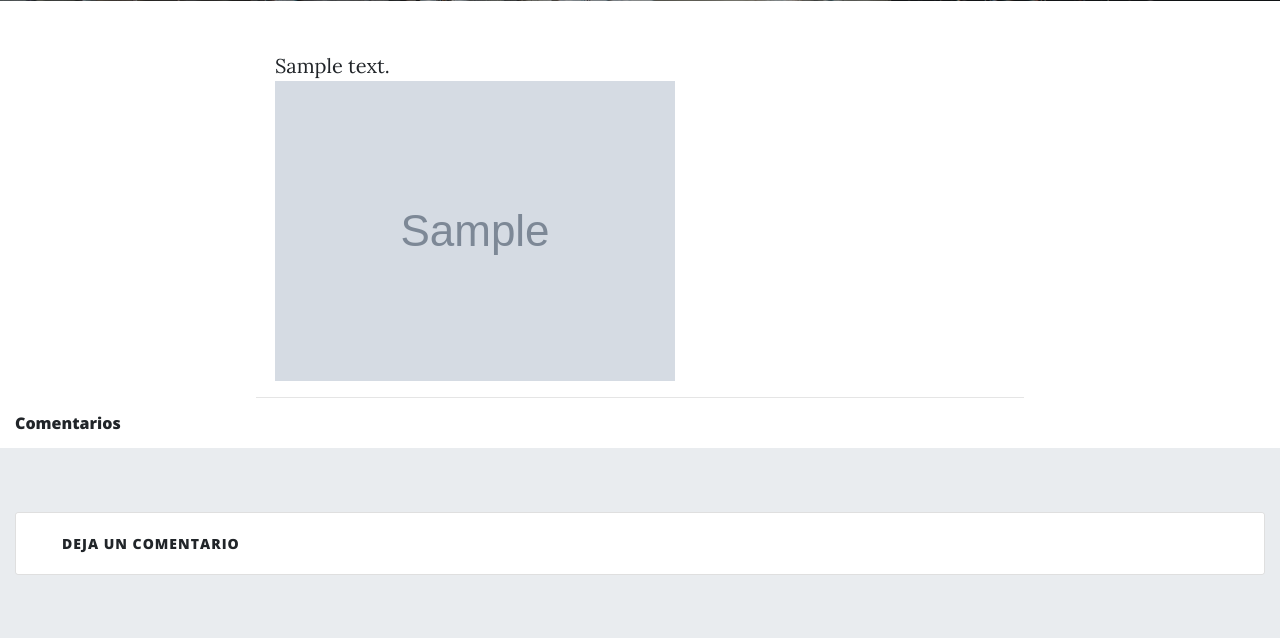
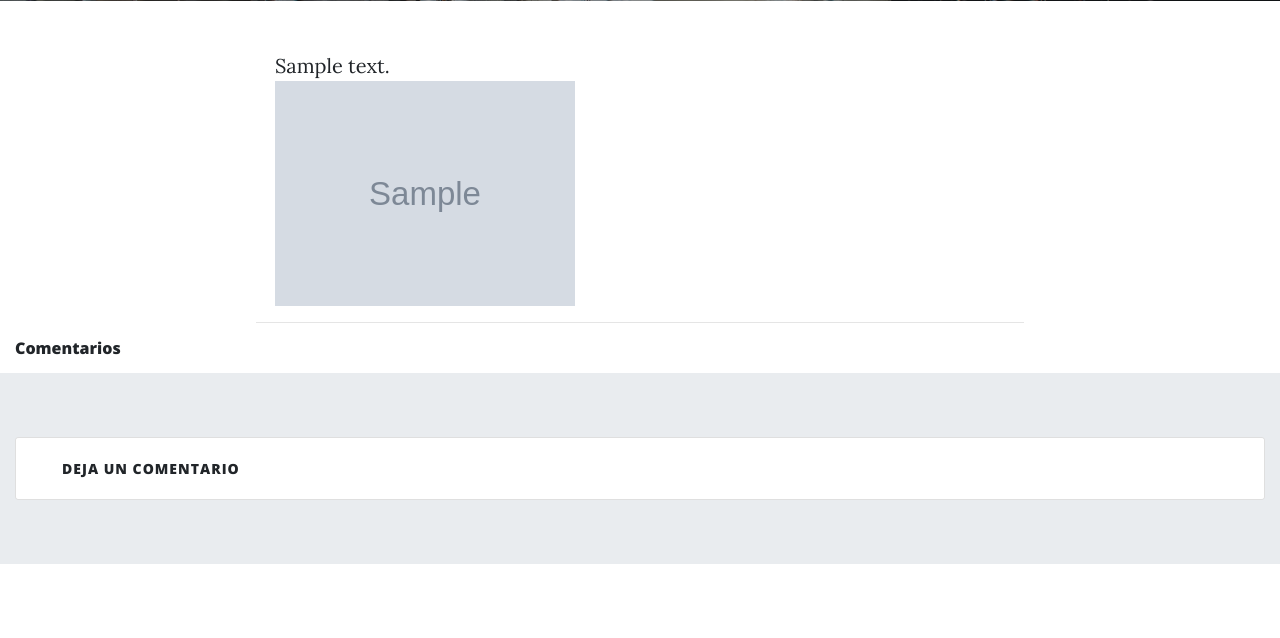
Before and after one commit to paodesign/informatorio, a Django app: template src/template/blog/post.html in a window 1280 px wide. Shown: the part 560-1198 px from the top of the page. Run offline with Django 3.2, Linux system fonts and the light colour scheme; the template is opened without the code that fills it: most values are stand-ins (such as "Sample title", 1, 10 or a date in 2020); grey boxes marked "Sample" are stand-in pictures; some libraries are stand-ins or nearby versions.

Commit message:
'funciona'

```diff
--- a/src/template/blog/post.html
+++ b/src/template/blog/post.html
@@ -30,7 +30,7 @@
       <div class="col-lg-8 col-md-10 mx-auto">
         {{post.contenido}}
         <br>
-        <img src="{{post.imagen.url}}">
+        <img src="{{post.imagen.url}}" style="width: 300px; heigth:100px">
       </div>
     </div>
   </div>
```
Also changed, not shown: src/media/post/IMG_20200702_135951118.jpg (added).
